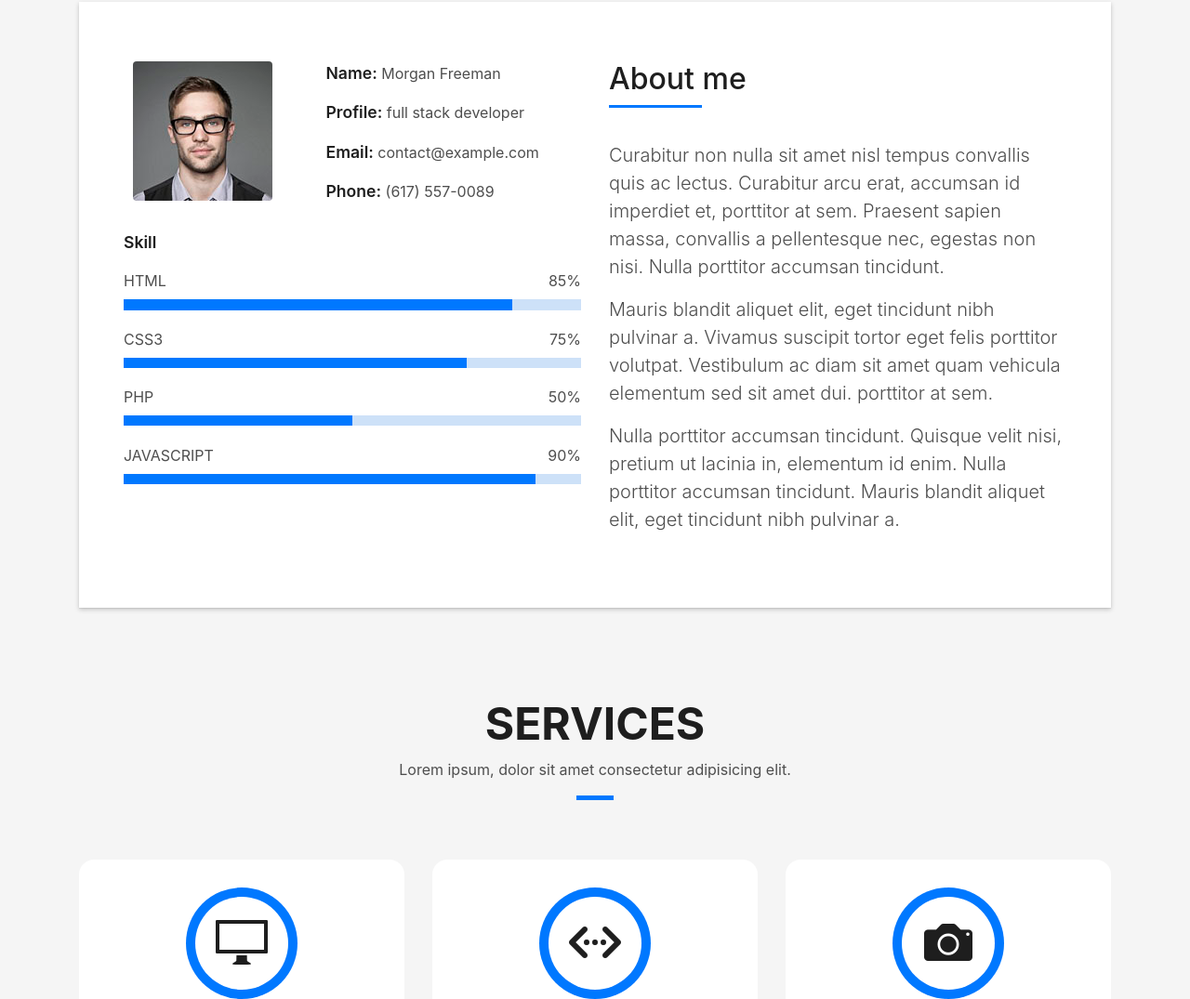
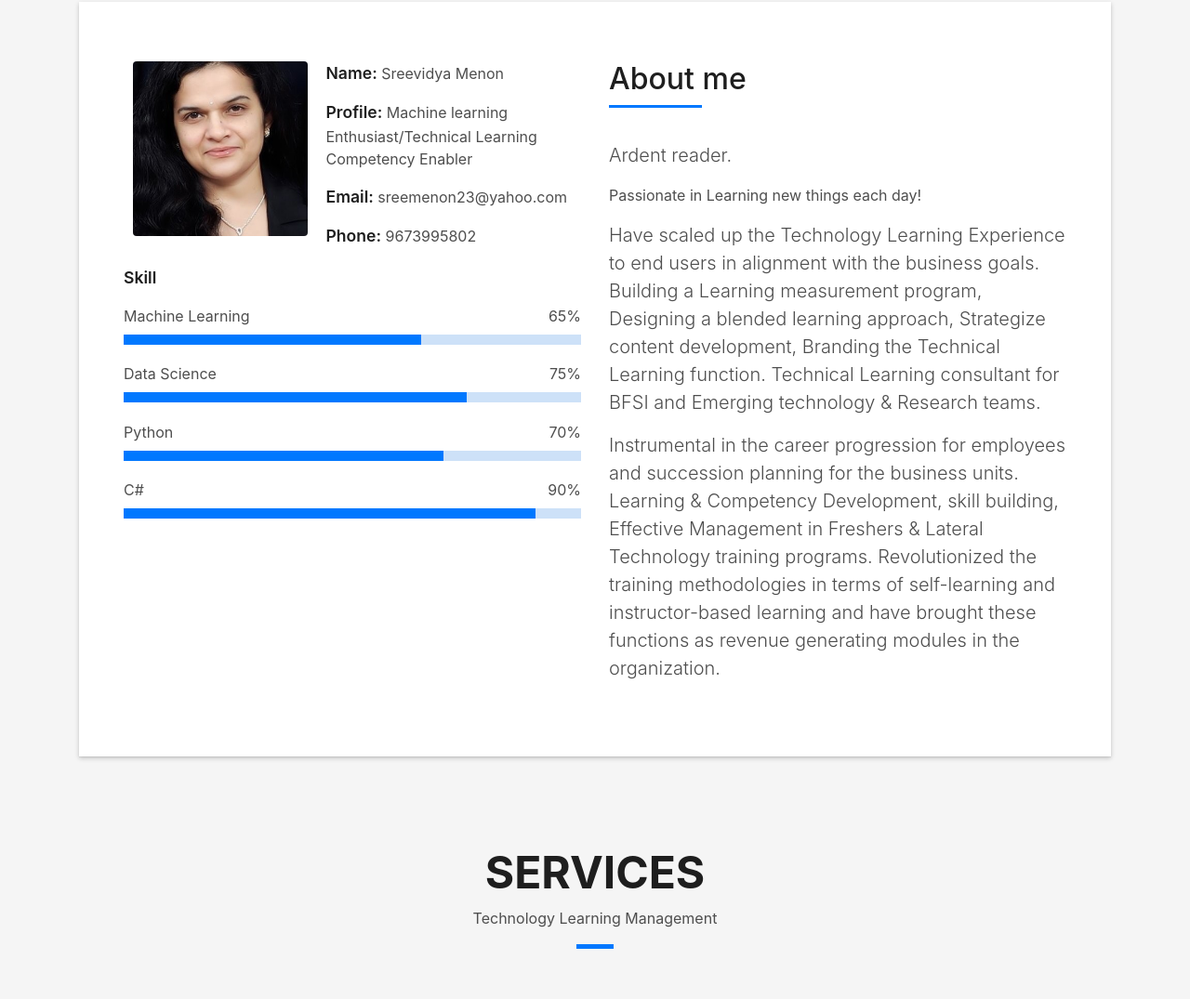
Before and after one commit to sreevidyamenon/sreevidyamenon.github.io, a plain HTML site: page index.html in a window 1280 px wide. Shown: the part 862-1937 px from the top of the page at 93% size. Drawn offline with Linux system fonts and the light colour scheme; files whose address does not match are found by name.

Commit message:
Changes to content by Sree

```diff
--- a/index.html
+++ b/index.html
@@ -75,7 +75,7 @@
         <div class="container">
           <!--<p class="display-6 color-d">Hello, world!</p>-->
           <h1 class="intro-title mb-4">I am Sreevidya Menon</h1>
-          <p class="intro-subtitle"><span class="text-slider-items">CEO DevFolio,Web Developer,Web Designer,Frontend Developer,Graphic Designer</span><strong class="text-slider"></strong></p>
+          <p class="intro-subtitle"><span class="text-slider-items">Data Scientist,Machine learning Enthusiast,Knowledge Management Expert,Technical Learning Competency Enabler,A lead with Empathy</span><strong class="text-slider"></strong></p>
           <!-- <p class="pt-3"><a class="btn btn-primary btn js-scroll px-4" href="#about" role="button">Learn More</a></p> -->
         </div>
       </div>
@@ -95,33 +95,33 @@
                   <div class="row">
                     <div class="col-sm-6 col-md-5">
                       <div class="about-img">
-                        <img src="assets/img/testimonial-2.jpg" class="img-fluid rounded b-shadow-a" alt="">
+                        <img src="assets/img/testimonial-1.jpg" class="img-fluid rounded b-shadow-a" alt="">
                       </div>
                     </div>
                     <div class="col-sm-6 col-md-7">
                       <div class="about-info">
-                        <p><span class="title-s">Name: </span> <span>Morgan Freeman</span></p>
-                        <p><span class="title-s">Profile: </span> <span>full stack developer</span></p>
-                        <p><span class="title-s">Email: </span> <span>contact@example.com</span></p>
-                        <p><span class="title-s">Phone: </span> <span>(617) 557-0089</span></p>
+                        <p><span class="title-s">Name: </span> <span>Sreevidya Menon</span></p>
+                        <p><span class="title-s">Profile: </span> <span>Machine learning Enthusiast/Technical Learning Competency Enabler</span></p>
+                        <p><span class="title-s">Email: </span> <span>sreemenon23@yahoo.com</span></p>
+                        <p><span class="title-s">Phone: </span> <span>9673995802</span></p>
                       </div>
                     </div>
                   </div>
                   <div class="skill-mf">
                     <p class="title-s">Skill</p>
-                    <span>HTML</span> <span class="pull-right">85%</span>
+                    <span>Machine Learning</span> <span class="pull-right">65%</span>
                     <div class="progress">
-                      <div class="progress-bar" role="progressbar" style="width: 85%;" aria-valuenow="85" aria-valuemin="0" aria-valuemax="100"></div>
+                      <div class="progress-bar" role="progressbar" style="width: 65%;" aria-valuenow="85" aria-valuemin="0" aria-valuemax="100"></div>
                     </div>
-                    <span>CSS3</span> <span class="pull-right">75%</span>
+                    <span>Data Science</span> <span class="pull-right">75%</span>
                     <div class="progress">
                       <div class="progress-bar" role="progressbar" style="width: 75%" aria-valuenow="75" aria-valuemin="0" aria-valuemax="100"></div>
                     </div>
-                    <span>PHP</span> <span class="pull-right">50%</span>
+                    <span>Python</span> <span class="pull-right">70%</span>
                     <div class="progress">
-                      <div class="progress-bar" role="progressbar" style="width: 50%" aria-valuenow="50" aria-valuemin="0" aria-valuemax="100"></div>
+                      <div class="progress-bar" role="progressbar" style="width: 70%" aria-valuenow="50" aria-valuemin="0" aria-valuemax="100"></div>
                     </div>
-                    <span>JAVASCRIPT</span> <span class="pull-right">90%</span>
+                    <span>C#</span> <span class="pull-right">90%</span>
                     <div class="progress">
                       <div class="progress-bar" role="progressbar" style="width: 90%" aria-valuenow="90" aria-valuemin="0" aria-valuemax="100"></div>
                     </div>
@@ -135,20 +135,21 @@
                       </h5>
                     </div>
                     <p class="lead">
-                      Curabitur non nulla sit amet nisl tempus convallis quis ac lectus. Curabitur arcu erat, accumsan id
-                      imperdiet et, porttitor
-                      at sem. Praesent sapien massa, convallis a pellentesque nec, egestas non nisi. Nulla
-                      porttitor accumsan tincidunt.
+                      Ardent reader.
+                    </p>
+                      Passionate in Learning new things each day!
+
                     </p>
                     <p class="lead">
-                      Mauris blandit aliquet elit, eget tincidunt nibh pulvinar a. Vivamus suscipit tortor eget felis
-                      porttitor volutpat. Vestibulum
-                      ac diam sit amet quam vehicula elementum sed sit amet dui. porttitor at sem.
+                      Have scaled up the Technology Learning Experience to end users in alignment with the business goals.
+                      Building a Learning measurement program, Designing a blended learning approach, Strategize content development, Branding the Technical Learning function.
+                      Technical Learning consultant for BFSI and Emerging technology & Research teams.
+
+                    <p class="lead">
+                      Instrumental in the career progression for employees and succession planning for the business units.
+                      Learning & Competency Development, skill building, Effective Management in Freshers & Lateral Technology training programs.
+                      Revolutionized the training methodologies in terms of self-learning and instructor-based learning and have brought these functions as revenue generating modules in the organization.
                     </p>
-                    <p class="lead">
-                      Nulla porttitor accumsan tincidunt. Quisque velit nisi, pretium ut lacinia in, elementum id enim.
-                      Nulla porttitor accumsan
-                      tincidunt. Mauris blandit aliquet elit, eget tincidunt nibh pulvinar a.
                     </p>
                   </div>
                 </div>
@@ -169,7 +170,7 @@
                 Services
               </h3>
               <p class="subtitle-a">
-                Lorem ipsum, dolor sit amet consectetur adipisicing elit.
+                Technology Learning Management
               </p>
               <div class="line-mf"></div>
             </div>
@@ -512,7 +513,7 @@
               <div class="testimonial-box">
                 <div class="author-test">
                   <img src="assets/img/testimonial-4.jpg" alt="" class="rounded-circle b-shadow-a">
-                  <span class="author">Marta Socrate</span>
+                  <span class="author">Marta Socratee</span>
                 </div>
                 <div class="content-test">
                   <p class="description lead">
```
Also changed, not shown: assets/img/intro-bg.jpg, assets/img/testimonial-1.jpg (added), assets/img/testimonial-2.jpg (deleted), assets/img/testimonial-4.jpg (deleted), 1 other file.
